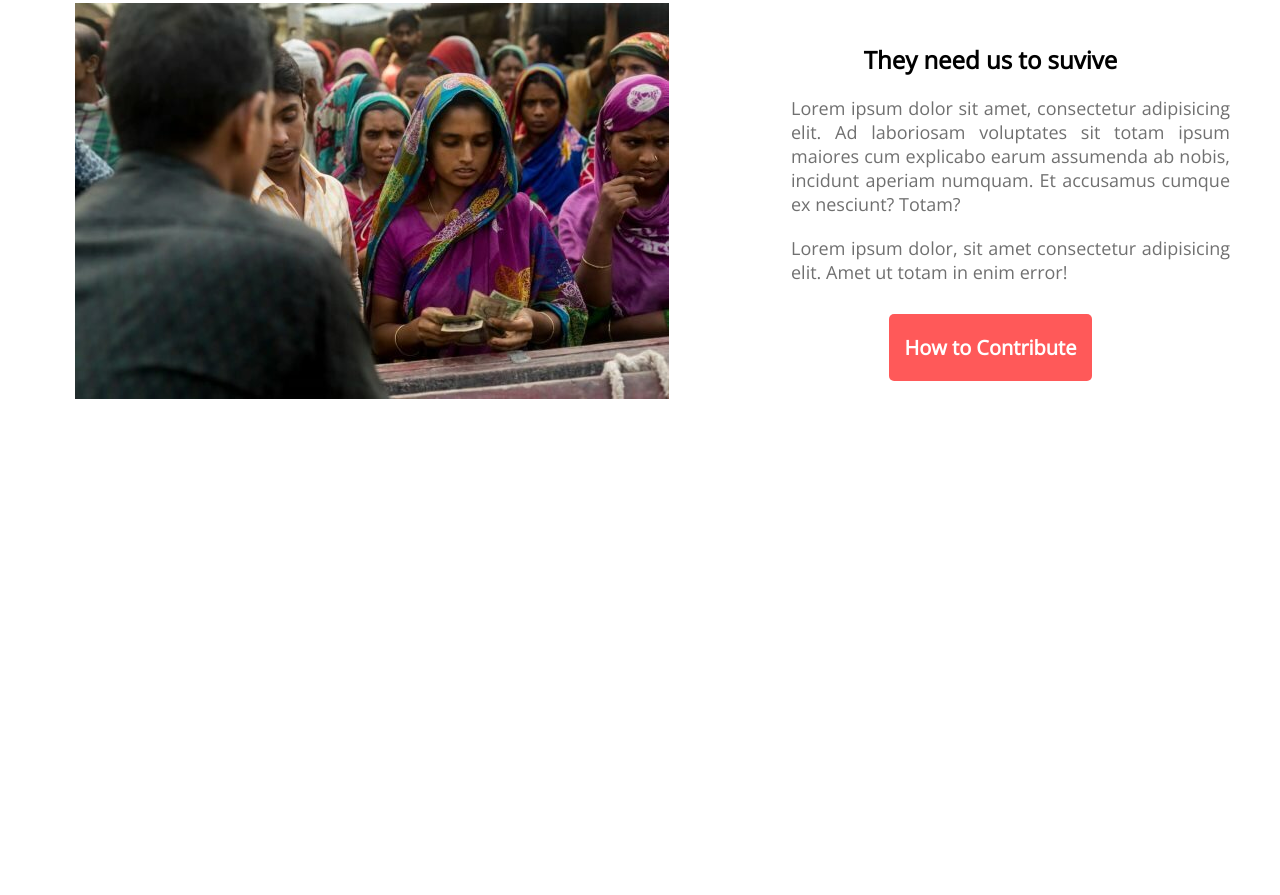
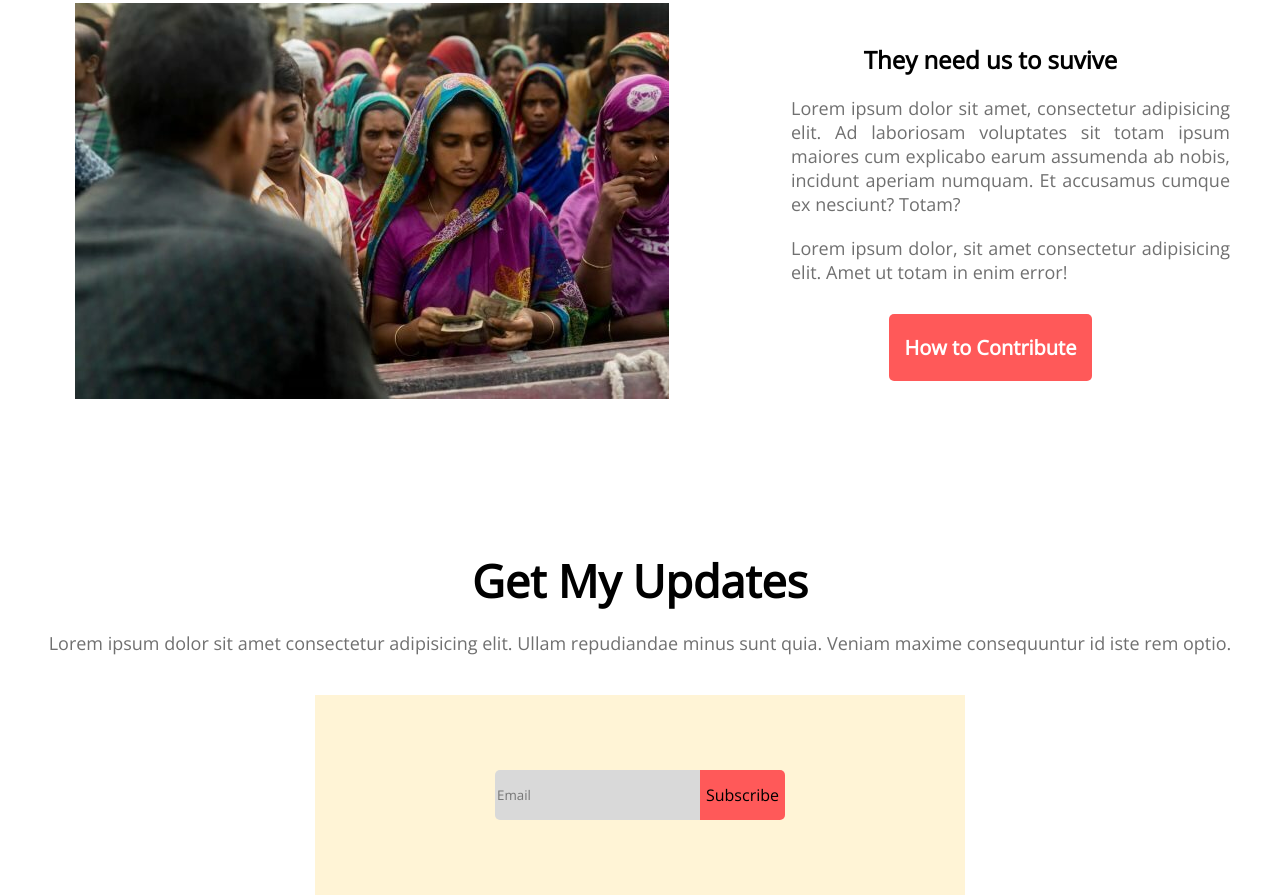
Before and after one commit to fensami/donate-today, a plain HTML site: page index.html in a window 1280 px wide. Shown: the part 2854-3749 px from the top of the page. Before the commit the page ends 3404 px from the top, so only its background shows below. Drawn offline with nearby package versions, Linux system fonts and the light colour scheme.

Commit message:
button added

```diff
--- a/css/style.css
+++ b/css/style.css
@@ -186,3 +186,41 @@ hr{
     margin-bottom: 10px;
     text-align: center;
 }
+
+/* updates */
+.updates{
+    text-align: center;
+}
+.updates-title{
+    font-weight: 700;
+    font-size: 45px;
+
+}
+.updates-paragraph{
+    font-weight: 400;
+    font-size: 18px;
+    margin: 20px 0 40px 0;
+    color: #707070;
+    text-align: center;
+
+}
+.updates-button{
+    display: flex;
+    padding: 75px 180px;
+    margin: 0 315px;
+    background: #FFF4D6;
+}
+input{
+    border: 0;
+    background: #D9D9D9;
+    border-radius: 5px 0px 0px 5px;
+    width: 275px;
+    height: 48px;
+}
+button{
+    border: 0;
+    background: #FF5959;
+    border-radius: 0px 5px 5px 0px;
+    font-weight: 500;
+    font-size: 16px;
+}
--- a/index.html
+++ b/index.html
@@ -116,6 +116,22 @@
             </section>
 
 
+            <!-- Updates -->
+            <section class="updates">
+                <h2 class="updates-title">
+                    Get My Updates
+                </h2>
+                <p class="updates-paragraph">
+                    Lorem ipsum dolor sit amet consectetur adipisicing elit. Ullam repudiandae minus sunt quia. Veniam maxime consequuntur id iste rem optio.
+
+                </p>
+                <div class="updates-button" >
+                    <input type="email" placeholder="Email" name="" id=""><button>Subscribe</button>
+
+                </div>
+            </section>
+
+
 
 
         </main>
```
